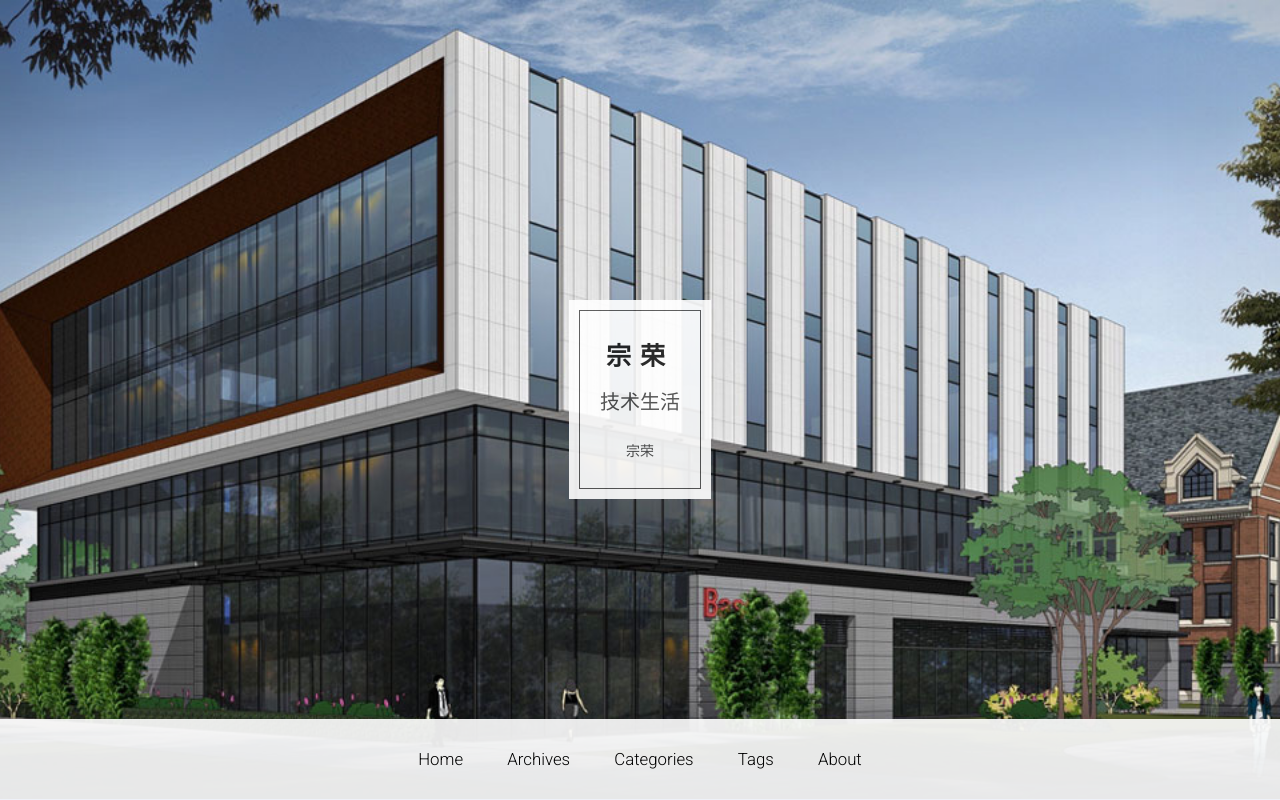
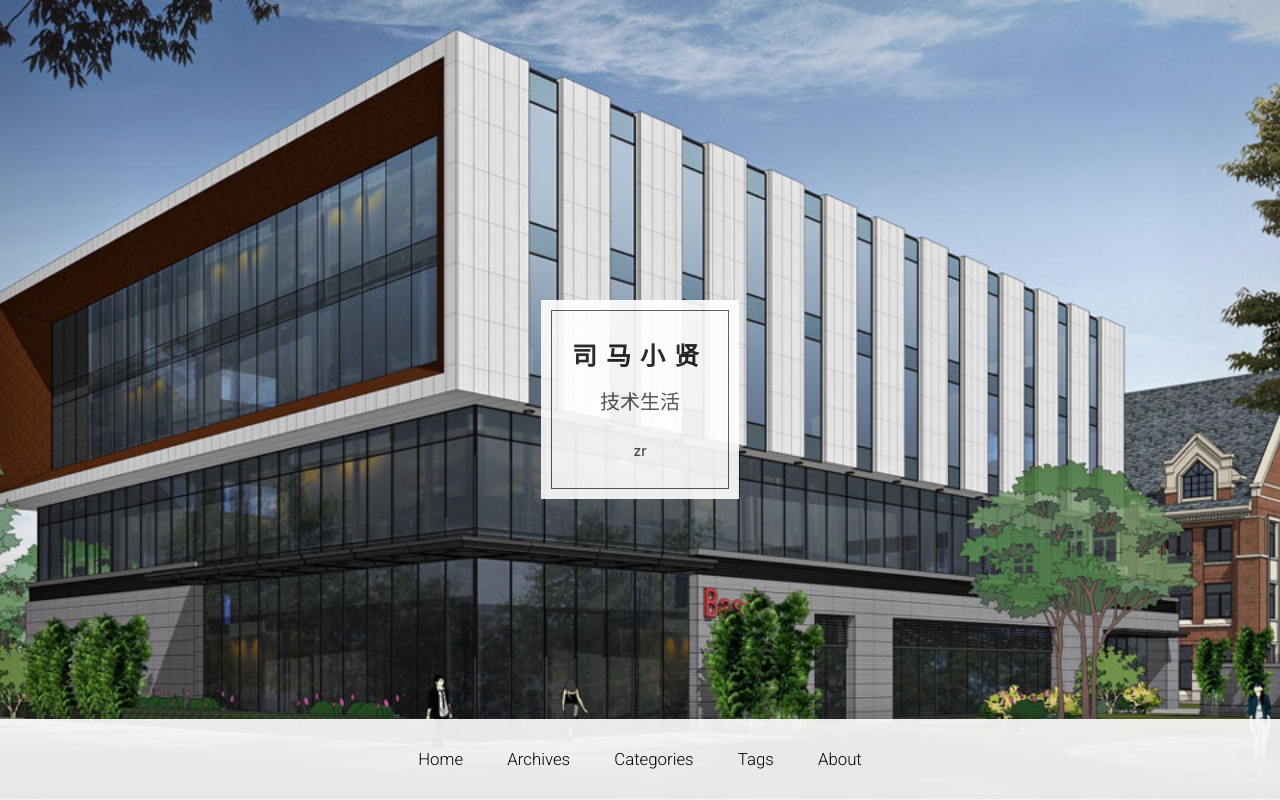
Before and after one commit to rzong/rzong.github.io, a plain HTML site: page index.html in a window 1280 px wide. Shown: the top 800 px of the page. Drawn offline with nearby package versions, Linux system fonts and the light colour scheme; some packages are replaced by stand-ins of ours; a script that the page names is missing; some icons are missing; a web font is replaced by a local one.

Commit message:
Site updated: 2017-08-14 11:34:33

```diff
--- a/2017/08/08/hello-world/index.html
+++ b/2017/08/08/hello-world/index.html
@@ -3,7 +3,7 @@
 <head>
   <meta charset="utf-8">
 
-  <title>hello world | 宗荣</title>
+  <title>hello world | 司马小贤</title>
   <meta name="viewport" content="width=device-width, initial-scale=1, maximum-scale=1">
 
 
@@ -13,7 +13,7 @@
 <meta property="og:type" content="article">
 <meta property="og:title" content="Hello World">
 <meta property="og:url" content="http://www.zrcars.com/2017/08/08/hello-world/index.html">
-<meta property="og:site_name" content="宗荣">
+<meta property="og:site_name" content="司马小贤">
 <meta property="og:description" content="Welcome to Hexo! This is your very first post. Check documentation for more info. If you get any problems when using Hexo, you can find the answer in troubleshooting or you can ask me on GitHub. Quick">
 <meta property="og:locale" content="zh-Hans">
 <meta property="og:updated_time" content="2017-08-08T02:54:04.404Z">
@@ -21,7 +21,7 @@
 <meta name="twitter:title" content="Hello World">
 <meta name="twitter:description" content="Welcome to Hexo! This is your very first post. Check documentation for more info. If you get any problems when using Hexo, you can find the answer in troubleshooting or you can ask me on GitHub. Quick">
 
-    <link rel="alternate" href="/atom.xml" title="宗荣" type="application/atom+xml">
+    <link rel="alternate" href="/atom.xml" title="司马小贤" type="application/atom+xml">
 
 
 
@@ -269,7 +269,7 @@ var a = new Donate({
   <div class="container">
       	<div class="row">
 	      <p> Powered by <a href="http://hexo.io/" target="_blank">Hexo</a> and <a href="https://github.com/iTimeTraveler/hexo-theme-hiker" target="_blank">Hexo-theme-hiker</a> </p>
-	      <p id="copyRightEn">Copyright &copy; 2013 - 2017 宗荣 All Rights Reserved.</p>
+	      <p id="copyRightEn">Copyright &copy; 2013 - 2017 司马小贤 All Rights Reserved.</p>
 
 
     		<p class="busuanzi_uv">
@@ -420,10 +420,10 @@ var a = new Donate({
         </div>
          <div id="collapseThree" class="panel-collapse collapse" role="tabpanel" aria-labelledby="headingThree">
           <div class="panel-body">
-            宗荣
+            司马小贤
           </div>
           <div class="panel-body">
-            Copyright © 2017 宗荣 All Rights Reserved.
+            Copyright © 2017 zr All Rights Reserved.
           </div>
         </div>
       </div>
--- a/index.html
+++ b/index.html
@@ -3,7 +3,7 @@
 <head>
   <meta charset="utf-8">
 
-  <title>宗荣</title>
+  <title>司马小贤</title>
   <meta name="viewport" content="width=device-width, initial-scale=1, maximum-scale=1">
 
 
@@ -11,16 +11,16 @@
 
   <meta name="description" content="技术生活">
 <meta property="og:type" content="website">
-<meta property="og:title" content="宗荣">
+<meta property="og:title" content="司马小贤">
 <meta property="og:url" content="http://www.zrcars.com/index.html">
-<meta property="og:site_name" content="宗荣">
+<meta property="og:site_name" content="司马小贤">
 <meta property="og:description" content="技术生活">
 <meta property="og:locale" content="zh-Hans">
 <meta name="twitter:card" content="summary">
-<meta name="twitter:title" content="宗荣">
+<meta name="twitter:title" content="司马小贤">
 <meta name="twitter:description" content="技术生活">
 
-    <link rel="alternate" href="/atom.xml" title="宗荣" type="application/atom+xml">
+    <link rel="alternate" href="/atom.xml" title="司马小贤" type="application/atom+xml">
 
 
 
@@ -201,9 +201,9 @@
 
 
           <div class="homelogoback"  style="border: 1px solid #404040;" >
-            <h1><a href="#content" id="logo">宗荣</a></h1>
+            <h1><a href="#content" id="logo">司马小贤</a></h1>
             <h3>技术生活</h3>
-            <h5>宗荣</h5>
+            <h5>zr</h5>
             <!-- <p><a href="https://github.com/iTimeTraveler" target="_blank">Github</a></p> -->
           </div>
 
@@ -317,7 +317,7 @@
   <div class="container">
       	<div class="row">
 	      <p> Powered by <a href="http://hexo.io/" target="_blank">Hexo</a> and <a href="https://github.com/iTimeTraveler/hexo-theme-hiker" target="_blank">Hexo-theme-hiker</a> </p>
-	      <p id="copyRightEn">Copyright &copy; 2013 - 2017 宗荣 All Rights Reserved.</p>
+	      <p id="copyRightEn">Copyright &copy; 2013 - 2017 司马小贤 All Rights Reserved.</p>
 
 
     		<p class="busuanzi_uv">
@@ -468,10 +468,10 @@
         </div>
          <div id="collapseThree" class="panel-collapse collapse" role="tabpanel" aria-labelledby="headingThree">
           <div class="panel-body">
-            宗荣
+            司马小贤
           </div>
           <div class="panel-body">
-            Copyright © 2017 宗荣 All Rights Reserved.
+            Copyright © 2017 zr All Rights Reserved.
           </div>
         </div>
       </div>
```
Also changed, not shown: archives/2017/08/index.html (+8 -8 lines), archives/2017/index.html (+8 -8 lines), archives/index.html (+8 -8 lines).
